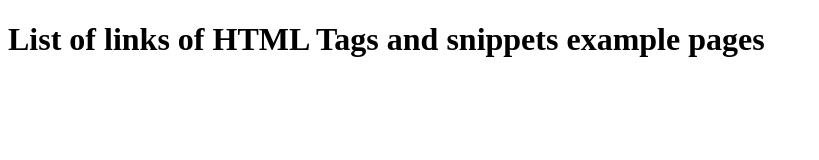
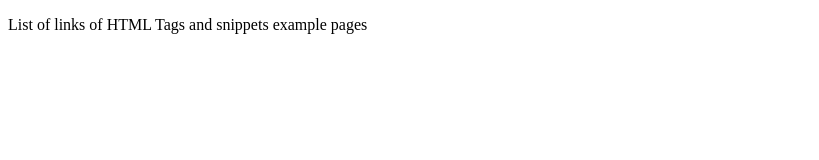
Before and after one commit to jitendravyas/htmlexamples, a plain HTML site: page index.html in a window 1280 px wide. Shown: the whole page, without its empty margins (0-819 px from the left). Drawn offline with Linux system fonts and the light colour scheme.

Commit message:
Update index.html

```diff
--- a/index.html
+++ b/index.html
@@ -12,7 +12,7 @@
 
 <body>
 
-    <h1>List of links of HTML Tags and snippets example pages </h1>
+    <p>List of links of HTML Tags and snippets example pages </p>
     <script>
         (function(i, s, o, g, r, a, m) {
             i['GoogleAnalyticsObject'] = r;
```
